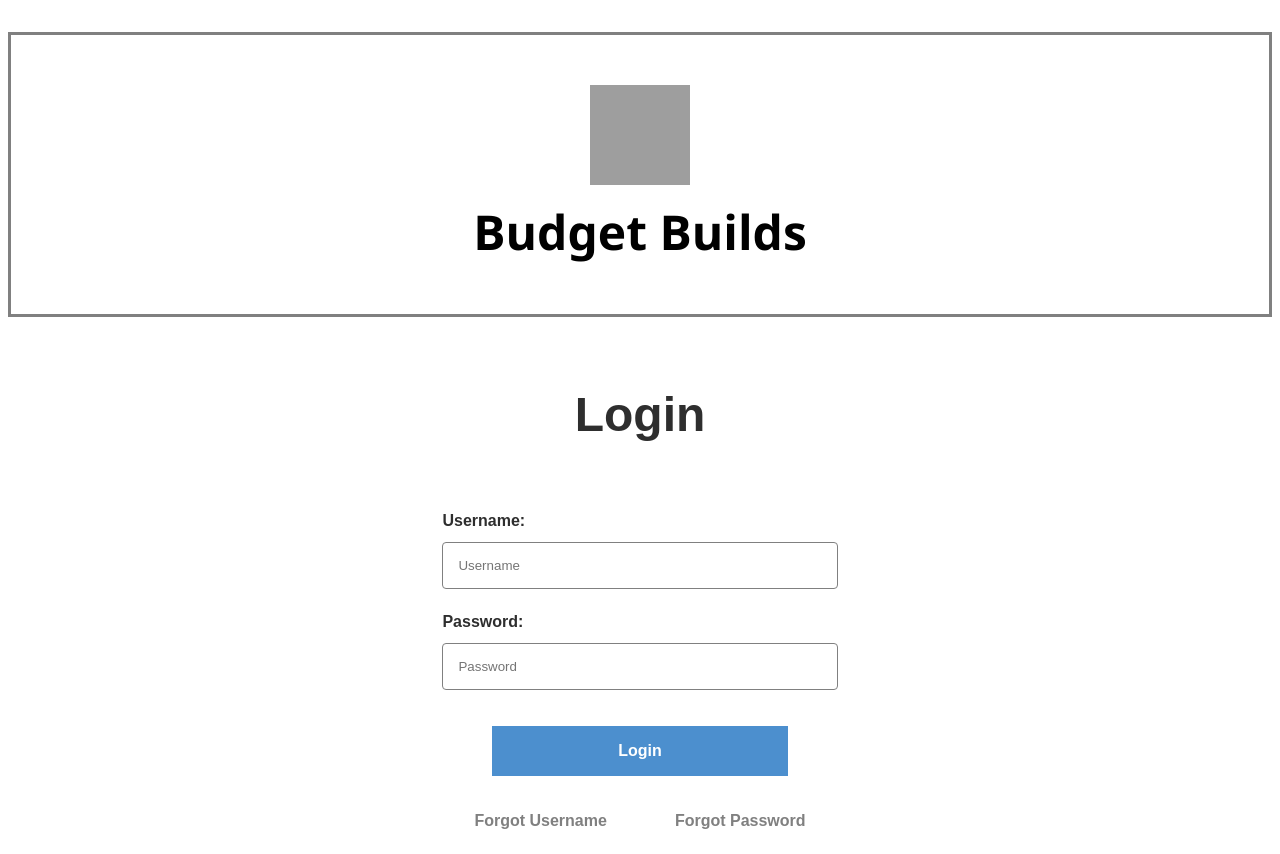
After one commit to Whitewolf04/PC4U, a PHP site: page /login.html in a window 1280 px wide. The commit adds this page. Run offline with PHP 8.4, Linux system fonts and the light colour scheme; grey boxes are pictures that could not be loaded.

Commit message:
Lots of changes to menu, added new menu-related pages, added changes from Minh Tuấn pull request.

```diff
--- a/DIY_BuildPage/Budget_DIY.css
+++ b/DIY_BuildPage/Budget_DIY.css
@@ -1,3 +1,4 @@
+/*THIS CAN NOW BE REMOVED, SINCE menu.css CONTAINS #banner USED IN GENERATING BANNERS*/
 h1 {
     text-align: center;
     font-family: 'Segoe UI', Tahoma, Geneva, Verdana, sans-serif;
--- /dev/null
+++ b/DIY_BuildPage/login.html
@@ -0,0 +1,41 @@
+<!DOCTYPE html>
+
+<html lang="en">
+    <head>
+        <title> PC4U - Login </title>
+        <meta charset="utf-8" />
+        <link rel="stylesheet" type="text/css" href="loginregister.css" />
+        <link rel="stylesheet" type="text/css" href="menu.css" />
+        <script type="text/javascript" src="menu.js"></script>
+    </head>
+    <body>
+        <h1 id="banner"><img src="139445b54cff2c49b771af5487f60d78.png" alt="pcforyou logo" width="100" height="100"><br>Budget Builds</h1>
+
+        <form id="loginForm" class="loginRegisterForms">
+            <h1>Login</h1>
+
+            <div id="formRow">
+                <label for="loginUsername">Username:</label>
+                <input type="text" id="loginUsername" name="loginUsername" placeholder="Username" />
+            </div>
+
+            <div id="formRow">
+                <label for="loginPassword">Password:</label>
+                <input type="password" id="loginPassword" name="loginPassword" placeholder="Password" />
+            </div>
+
+            <div id="formRow">
+                <button id="loginButton" onclick="verifyLoginInfo()">Login</button>
+            </div>
+
+            <div id="formBlock">
+                <div id="formCol">
+                    <a href="forgotusername.html" class="menuButton">Forgot Username</a>
+                </div>
+                <div id="formCol">
+                    <a href="forgotpassword.html" class="menuButton">Forgot Password</a>
+                </div>
+            </div>
+        </form>
+    </body>
+</html>
--- /dev/null
+++ b/DIY_BuildPage/loginregister.css
@@ -0,0 +1,85 @@
+.loginRegisterForms
+{
+    display:block;
+    text-align:center;
+    width:min-content;
+    margin:auto;
+}
+
+.loginRegisterForms #formRow
+{
+    display:block;
+}
+
+.loginRegisterForms #formRow label
+{
+    display:block;
+    font-size:16px;
+    font-family:Arial;
+    font-weight:bold;
+    margin:8px 0px;
+    color:rgb(46, 46, 46);
+    text-align:left;
+}
+
+.loginRegisterForms h1
+{
+    margin:70px;
+    font-size:300%;
+    font-family:Arial;
+    font-weight:bold;
+    color:rgb(46, 46, 46);
+}
+
+.loginRegisterForms #formRow input
+{
+    width: 100%;
+    padding: 15px 15px;
+    margin: 4px 0 16px 0;
+    border: 1px solid gray;
+    border-radius: 4px;
+    box-sizing: border-box;
+}
+
+.loginRegisterForms #formRow button
+{
+    background-color:rgb(76, 143, 206);
+    border:none;
+    font-weight:bold;
+    color:white;
+    padding:16px 32px;
+    text-align:center;
+    display:inline-block;
+    font-size:16px;
+    font-family:'Arial';
+    margin:20px 0;
+}
+
+.loginRegisterForms #formRow #loginButton
+{
+    width:75%;
+}
+
+.loginRegisterForms #formRow #registerButton
+{
+    width:75%;
+}
+
+.loginRegisterForms #formRow,#formCol a
+{
+    font-weight:bold;
+}
+
+/*UNUSED FOR NOW, DELETE LATER IF NOT NEEDED*/
+.loginRegisterForms #formCol
+{
+    display:inline-block;
+    margin:auto 0px;
+}
+
+/*UNUSED FOR NOW, DELETE LATER IF NOT NEEDED*/
+.loginRegisterForms #formBlock
+{
+    display:block;
+    width:max-content;
+}
--- a/DIY_BuildPage/menu.css
+++ b/DIY_BuildPage/menu.css
@@ -3,8 +3,8 @@
     text-align: center;
     font-family: 'Segoe UI', Tahoma, Geneva, Verdana, sans-serif;
     font-size: 300%;
-    padding-top: 70px;
-    padding-bottom: 70px;
+    padding-top: 50px;
+    padding-bottom: 50px;
     border: solid;
     border-color: grey;
 }
@@ -16,7 +16,12 @@
     margin-bottom:-20px;
 }
 
-#menu button, a
+#logo
+{
+    padding:0;
+}
+
+#menu button, a.menuButton
 {
     text-decoration:none;
     background-color: white;
@@ -26,16 +31,38 @@
     text-align: center;
     display: inline-block;
     font-size: 16px;
+    font-weight:bold;
     outline:none;
     font-family: 'Arial';
 }
 
 #menu button:hover, a:hover
 {
+    cursor:pointer;
     color: cornflowerblue;
 }
 
-#menu #buttonGroup
+#shoppingCart
 {
-    display:inline-block;
+    float:right;
+    display:inline;
+    padding: 0px 30px 0px 8px;
+    margin-top:10px;
 }
+
+#accountOptions
+{
+    display:none;
+    position:absolute;
+    z-index: 1;
+    background-color: #f1f1f1;
+    box-shadow: 0px 8px 16px 0px rgba(0, 0, 0, 0.2);
+    min-width:122px;
+}
+
+#accountOptions a
+{
+    padding: 12px 16px;
+    text-decoration: none;
+    display: block;
+}
--- a/DIY_BuildPage/menu.js
+++ b/DIY_BuildPage/menu.js
@@ -1,4 +1,19 @@
 function displayAccountOptions()
 {
+    document.getElementById("accountOptions").style.display = "block";
+}
 
+function hideAccountOptions()
+{
+    document.getElementById("accountOptions").style.display = "none";
 }
+
+function glowShoppingCart()
+{
+    document.getElementById("shoppingCart").src = "shopping_cart_hover.png";
+}
+
+function dullShoppingCart()
+{
+    document.getElementById("shoppingCart").src = "shopping_cart_nohover.png";
+}
```
Also changed, not shown: DIY_BuildPage/Budget_DIY.html (+21 -10 lines), DIY_BuildPage/DIY_Mainpage.css (+25 -5 lines), DIY_BuildPage/DIY_Mainpage.html (+24 -13 lines), DIY_BuildPage/Highend.html (+20 -9 lines), DIY_BuildPage/Midrange.html (+21 -10 lines), DIY_BuildPage/index.html (+23 -17 lines), DIY_BuildPage/register.html (added, +37 -0 lines), DIY_BuildPage/index.css (deleted), DIY_BuildPage/shopping_cart_hover.png (added), DIY_BuildPage/shopping_cart_nohover.png (added).
